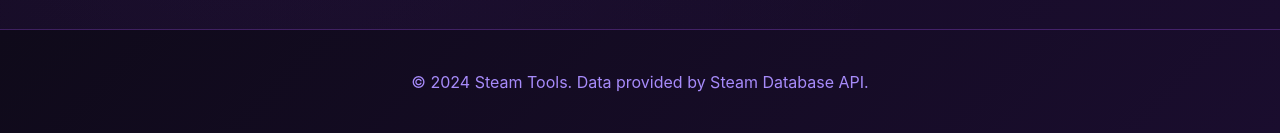
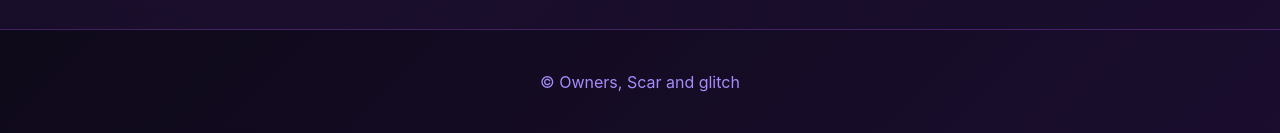
Before and after one commit to Ckc3/Steam, a plain HTML site: page index.html in a window 1280 px wide. Shown: the part 1608-1741 px from the top of the page. Drawn offline with Linux system fonts and the light colour scheme.

Commit message:
Update index.html

```diff
--- a/index.html
+++ b/index.html
@@ -82,7 +82,7 @@
 
   <footer class="footer">
     <div class="container">
-      <p>&copy; 2024 Steam Tools. Data provided by Steam Database API.</p>
+      <p>&copy; Owners, Scar and glitch</p>
     </div>
   </footer>
 </body>
```
